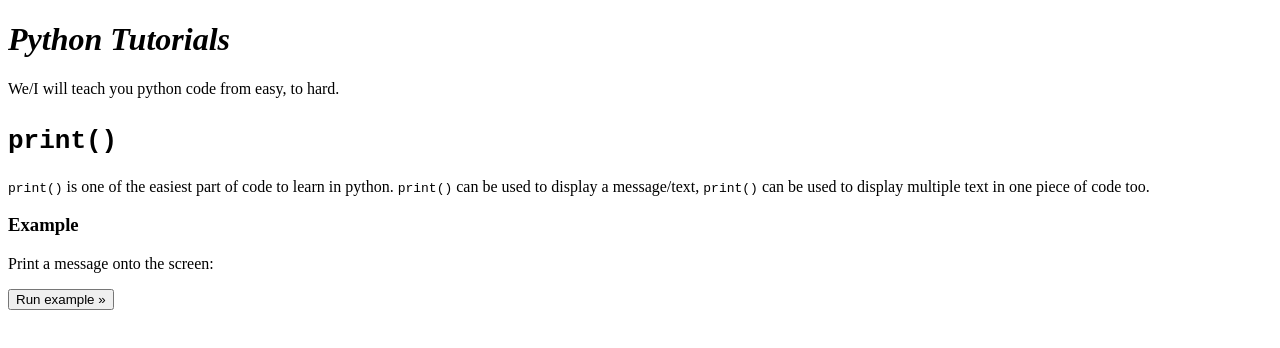
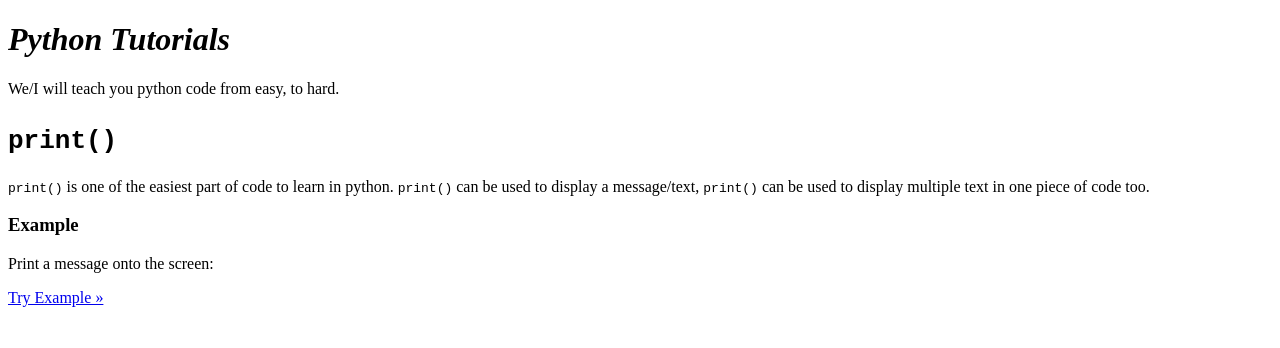
Before and after one commit to TgamerCodez/python-tutorials, a plain HTML site: page index.html in a window 1280 px wide. Drawn offline with Linux system fonts and the light colour scheme.

Commit message:
Update index.html

```diff
--- a/index.html
+++ b/index.html
@@ -15,8 +15,7 @@
   <h3>Example</h3>
   <p>Print a message onto the screen:</p>
   <div>
-
- <button href="https://tgamercodez.github.io/print-example-code/">Run example »</button>
+<a target="_blank" href="https://tgamercodez.github.io/print-example-code/" style="float:none;vertical-align:top">Try Example »</a>
 </div>
   </body>
     </html/
```
